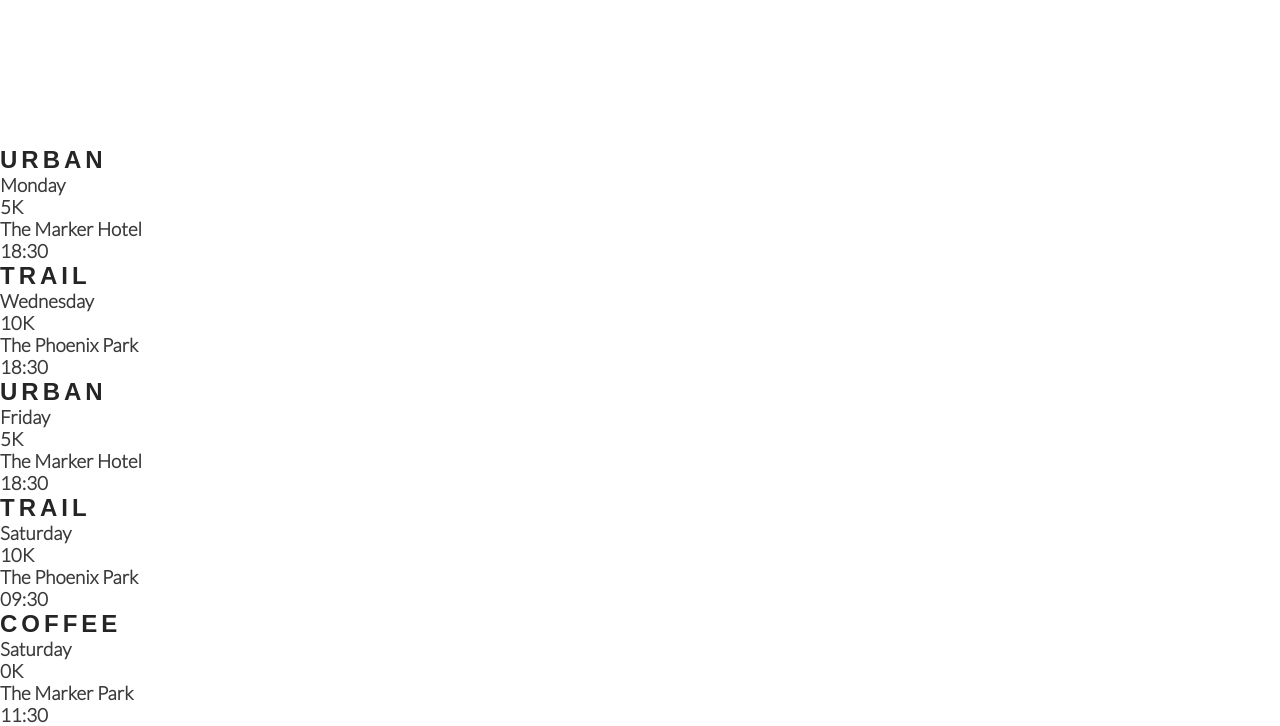
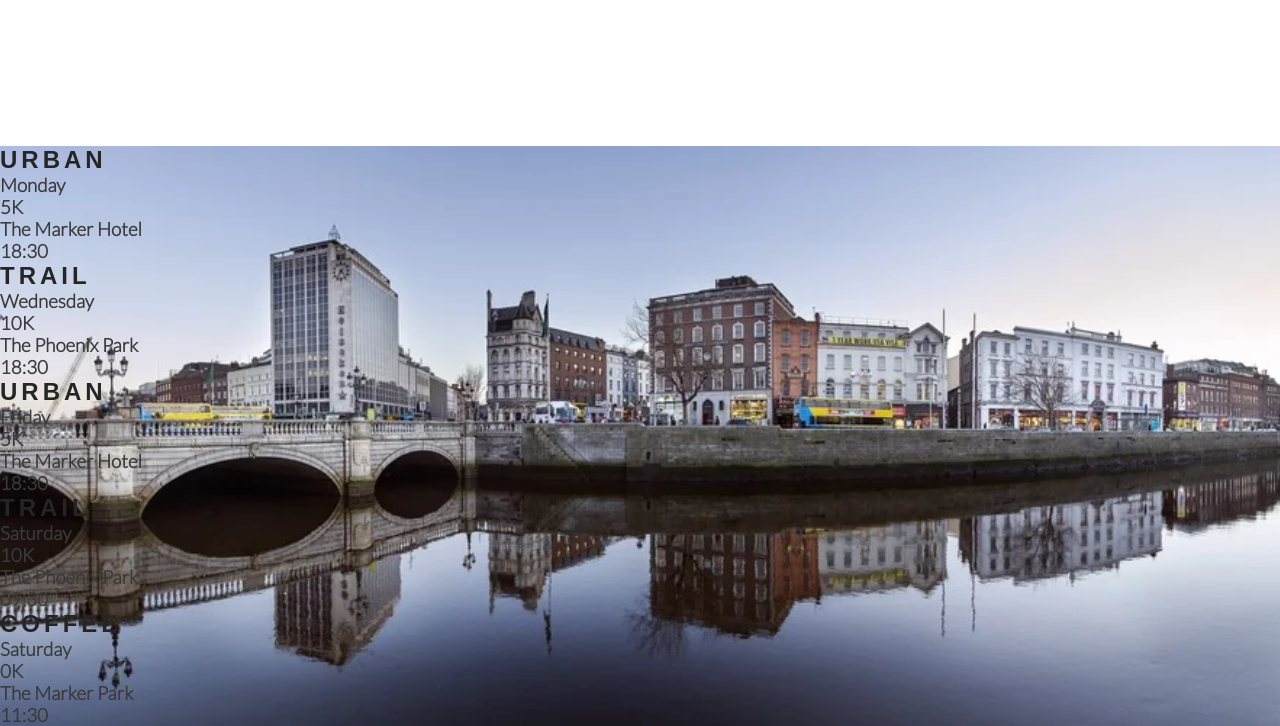
Before and after one commit to arpreacher/enjoy-running, a plain HTML site: page index.html in a window 1280 px wide. Shown: the part 1149-1875 px from the top of the page. Drawn offline with nearby package versions, Linux system fonts and the light colour scheme.

Commit message:
Image added to times section

```diff
--- a/assets/css/style.css
+++ b/assets/css/style.css
@@ -194,3 +194,13 @@ hr{
     height: 100%;
     border-radius: 50%;
 }
+/* event times */
+#times {
+    background-image: url('../images/dublin-city.webp');
+    background-repeat: no-repeat;
+    background-size: cover;
+    background-position: center;
+    width: 100%;
+    overflow: hidden
+
+}
--- a/index.html
+++ b/index.html
@@ -80,7 +80,7 @@
         </div>
 
     </section>
-    <section>
+    <section id="times">
         <div>
             <h2>Urban</h2>
             <h3>Monday</h3>
```
Also changed, not shown: assets/images/dublin-city.webp (added).
